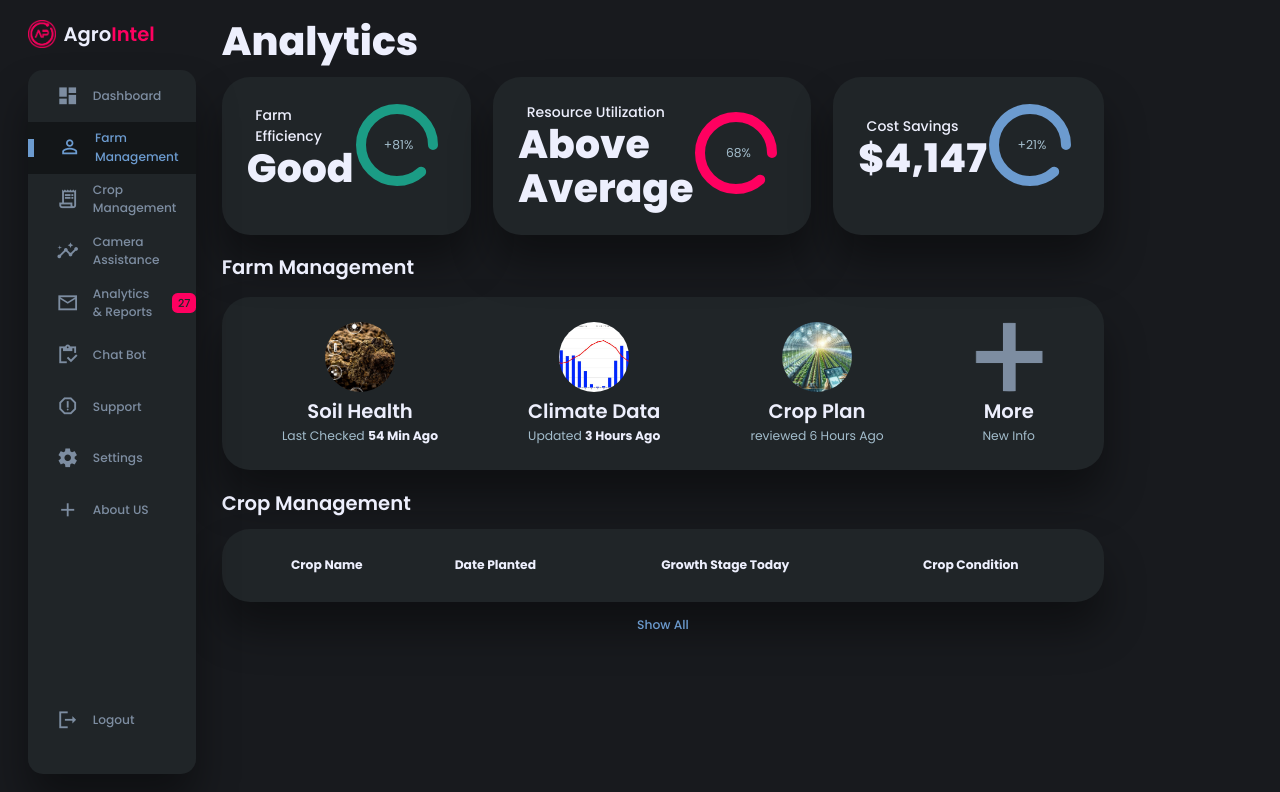
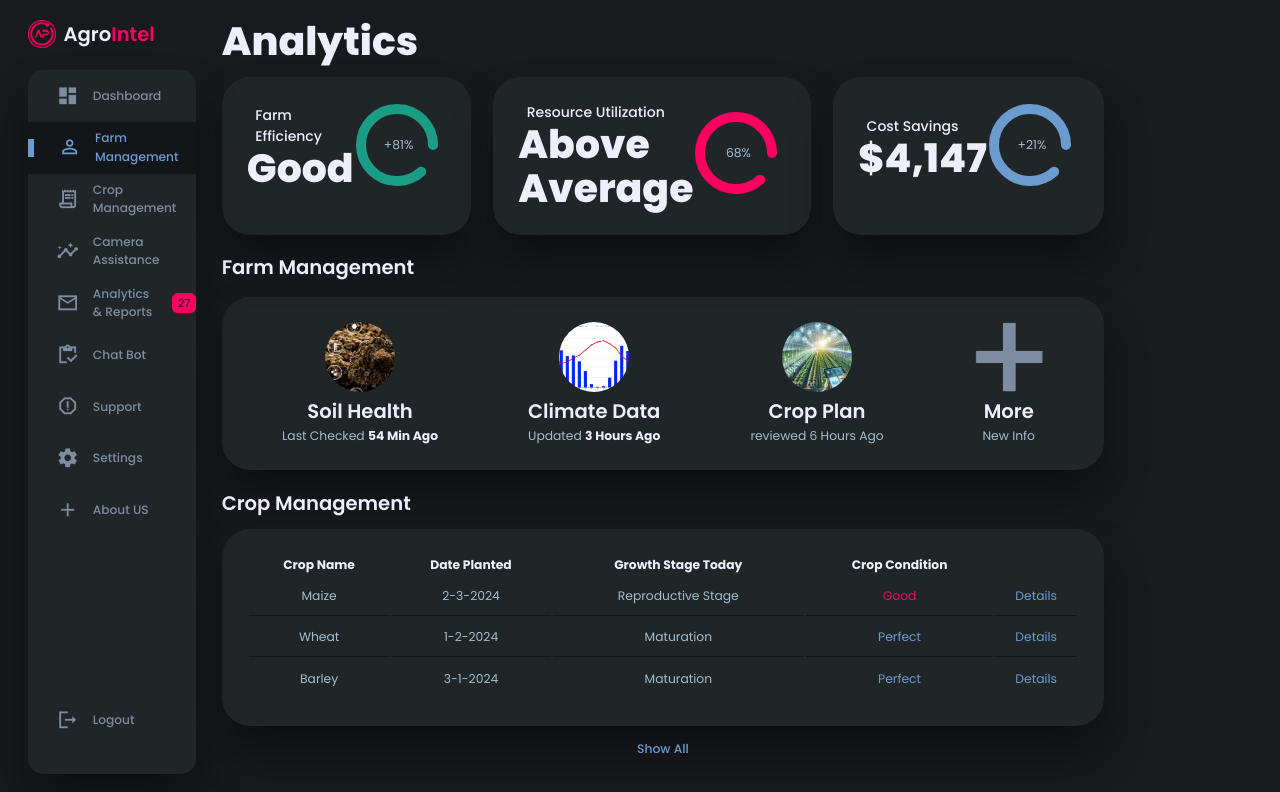
Before and after one commit to Ivar-7/codeCrafters, a React (Vite) app: page / in a window 1280 px wide. Shown: the top 792 px of the page. Built offline with nearby package versions, Linux system fonts and the light colour scheme.

Commit message:
added crop management

```diff
--- a/src/App.jsx
+++ b/src/App.jsx
@@ -185,7 +185,27 @@ const App = () => {
                 <th></th>
               </tr>
             </thead>
-            <tbody></tbody>
+            <tbody>
+              {orders.map((order) => (
+                <tr key={order.cropName}>
+                  <td>{order.cropName}</td>
+                  <td>{order.datePlanted}</td>
+                  <td>{order.growthStage}</td>
+                  <td
+                    className={
+                      order.condition === "Good"
+                        ? "danger"
+                        : order.condition === "Perfect"
+                        ? "primary"
+                        : ""
+                    }
+                  >
+                    {order.condition}
+                  </td>
+                  <td className="primary">Details</td>
+                </tr>
+              ))}
+            </tbody>
           </table>
           <a href="#">Show All</a>
         </div>
```
